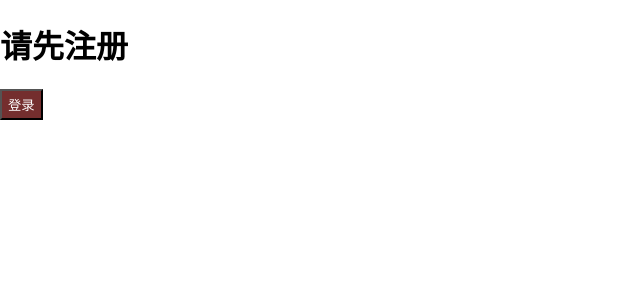
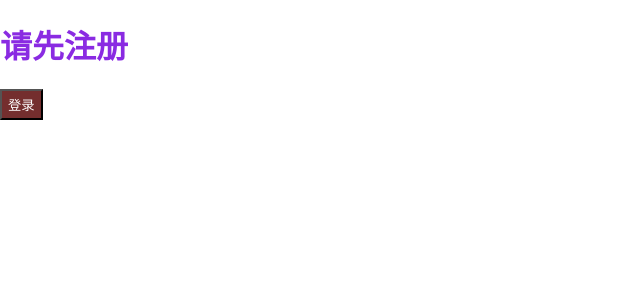
Before and after one commit to shimengchen/React-Learn, a React (Create React App) app: page / in a window 1280 px wide. Shown: the top 300 px of the page, without its empty margins (0-640 px from the left). Built offline with nearby package versions, Linux system fonts and the light colour scheme; the HTML template or start-up script is replaced by a standard one.

Commit message:
update App.css

```diff
--- a/src/App.css
+++ b/src/App.css
@@ -4,3 +4,7 @@ button{
   padding:4px 6px;
   color: #fff;
 }
+
+h1{
+  color: blueviolet;
+}
```
